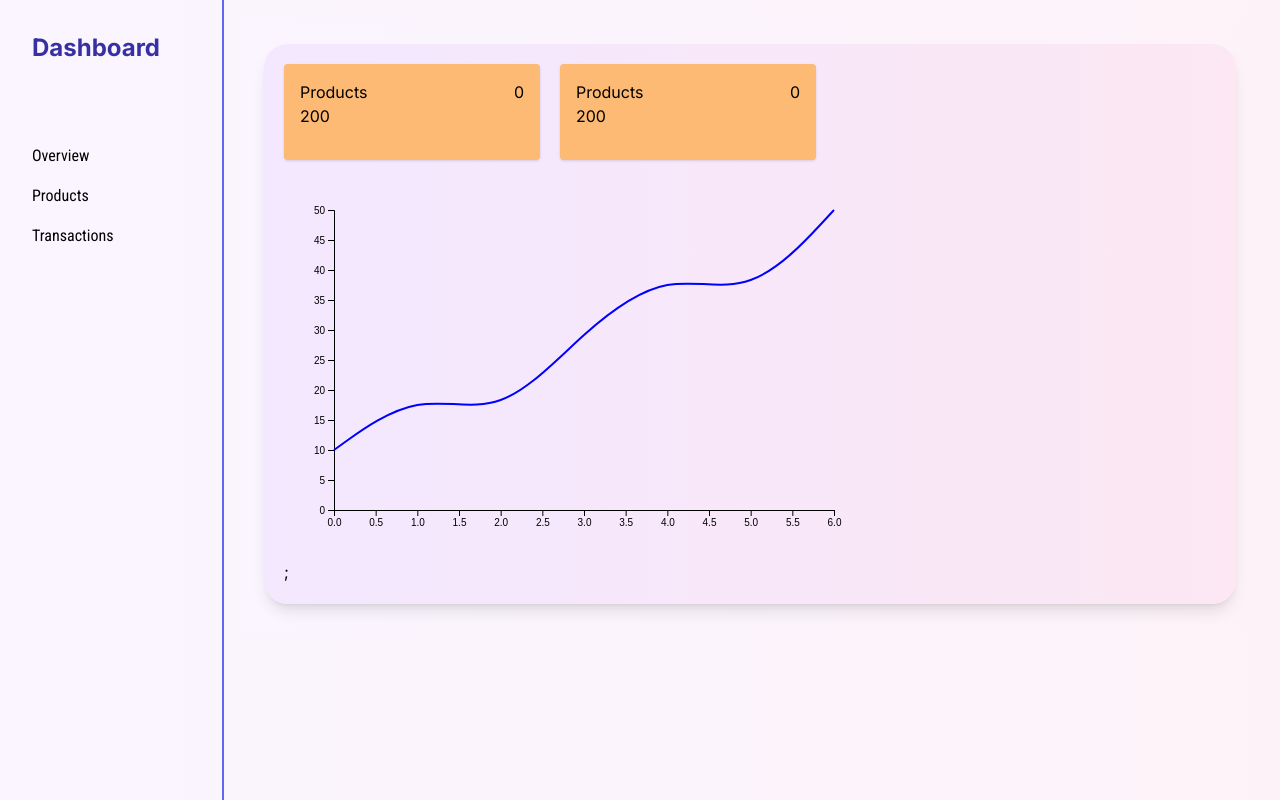
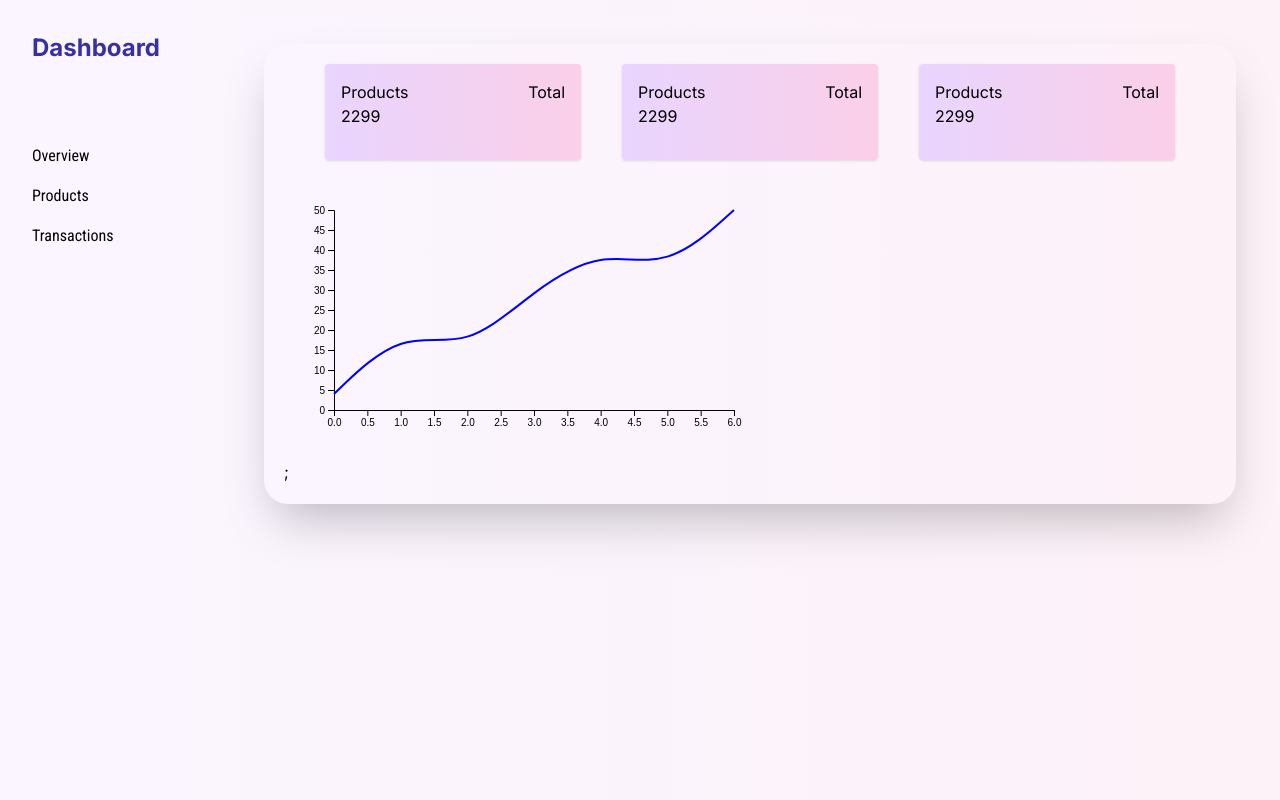
Before and after one commit to rutbirhanu/Inventory-Management, a Next.js app: page / in a window 1280 px wide. Built offline with nearby package versions, Linux system fonts and the light colour scheme.

Commit message:
limiting the form height

```diff
--- a/package.json
+++ b/package.json
@@ -9,7 +9,6 @@
     "lint": "next lint"
   },
   "dependencies": {
-    "@next/font": "^14.2.7",
     "d3": "^7.9.0",
     "inventory_management": "file:",
     "next": "14.2.7",
--- a/src/app/layout.js
+++ b/src/app/layout.js
@@ -22,7 +22,7 @@ export default function RootLayout({ children }) {
     <html lang="en">
     <body
       className={`${inter.className} flex bg-gradient-to-r from-purple-50 to-pink-50`}>
-      <aside className="flex flex-col w-56 p-8 fixed top-0 left-0 bottom-0 border-r-2 min-h-screen border-indigo-500">
+      <aside className="flex flex-col w-56 p-8 fixed top-0 left-0 bottom-0 min-h-screen">
         <h2 className="text-2xl font-bold mb-20 text-indigo-800">Dashboard</h2>
         <ul className="space-y-4">
           <li className={robotoCondensed.className}><Link href="/">Overview</Link></li>
--- a/src/app/page.jsx
+++ b/src/app/page.jsx
@@ -17,14 +17,14 @@ export default function Home() {
 
   useEffect(() => {
     const svg = d3.select(svgRef.current)
-      .attr('width', 500)
-      .attr('height', 300)
+      .attr('width', 400)
+      .attr('height', 200)
       .style('overflow', 'visible')
       .style('margin', '50px');
 
     // Sample Data
     const data = [
-      { x: 0, y: 10 },
+      { x: 0, y: 4 },
       { x: 1, y: 20 },
       { x: 2, y: 15 },
       { x: 3, y: 30 },
@@ -34,14 +34,14 @@ export default function Home() {
     ];
 
     // Define scales
-    const xScale = d3.scaleLinear().domain([0, 6]).range([0, 500]);
-    const yScale = d3.scaleLinear().domain([0, 50]).range([300, 0]);
+    const xScale = d3.scaleLinear().domain([0, 6]).range([0, 400]);
+    const yScale = d3.scaleLinear().domain([0, 50]).range([200, 0]);
 
     // Create axes
     const xAxis = d3.axisBottom(xScale);
     const yAxis = d3.axisLeft(yScale);
 
-    svg.append('g').call(xAxis).attr('transform', 'translate(0,300)');
+    svg.append('g').call(xAxis).attr('transform', 'translate(0,200)');
     svg.append('g').call(yAxis);
 
     // Create curved line generator
@@ -62,8 +62,9 @@ export default function Home() {
   return (
     <div className="container p-6 flex bg-gradient-to-r from-purple-50 to-pink-50">
 
-      <main className="container shadow-lg rounded-3xl p-5 border-indigo-600  bg-gradient-to-r from-purple-100 to-pink-100 ">
-        <div className="flex flex-wrap gap-5">
+      <main className="container shadow-2xl rounded-3xl p-5 border-indigo-600 ">
+        <div className="flex flex-wrap justify-evenly">
+          <Card />
           <Card />
           <Card />
         </div>
--- a/src/components/home_card.jsx
+++ b/src/components/home_card.jsx
@@ -2,13 +2,13 @@ import React from 'react'
 
 function Card() {
   return (
-    <div className='contaienr flex-col p-4 rounded shadow w-64 justify-between bg-orange-300 h-24'>
+    <div className='contaienr flex-col p-4 rounded shadow w-64 justify-between bg-gradient-to-r from-purple-200 to-pink-200 h-24'>
 
       <div className=' container flex flex-row justify-between'>
         <p>Products</p>
-        <p>0</p>
+        <p>Total</p>
       </div>
-      <h3>200</h3>
+      <h3>2299</h3>
 
     </div>
   )
```
Also changed, not shown: 1 other file (tests, documents, lock files or other folders).
